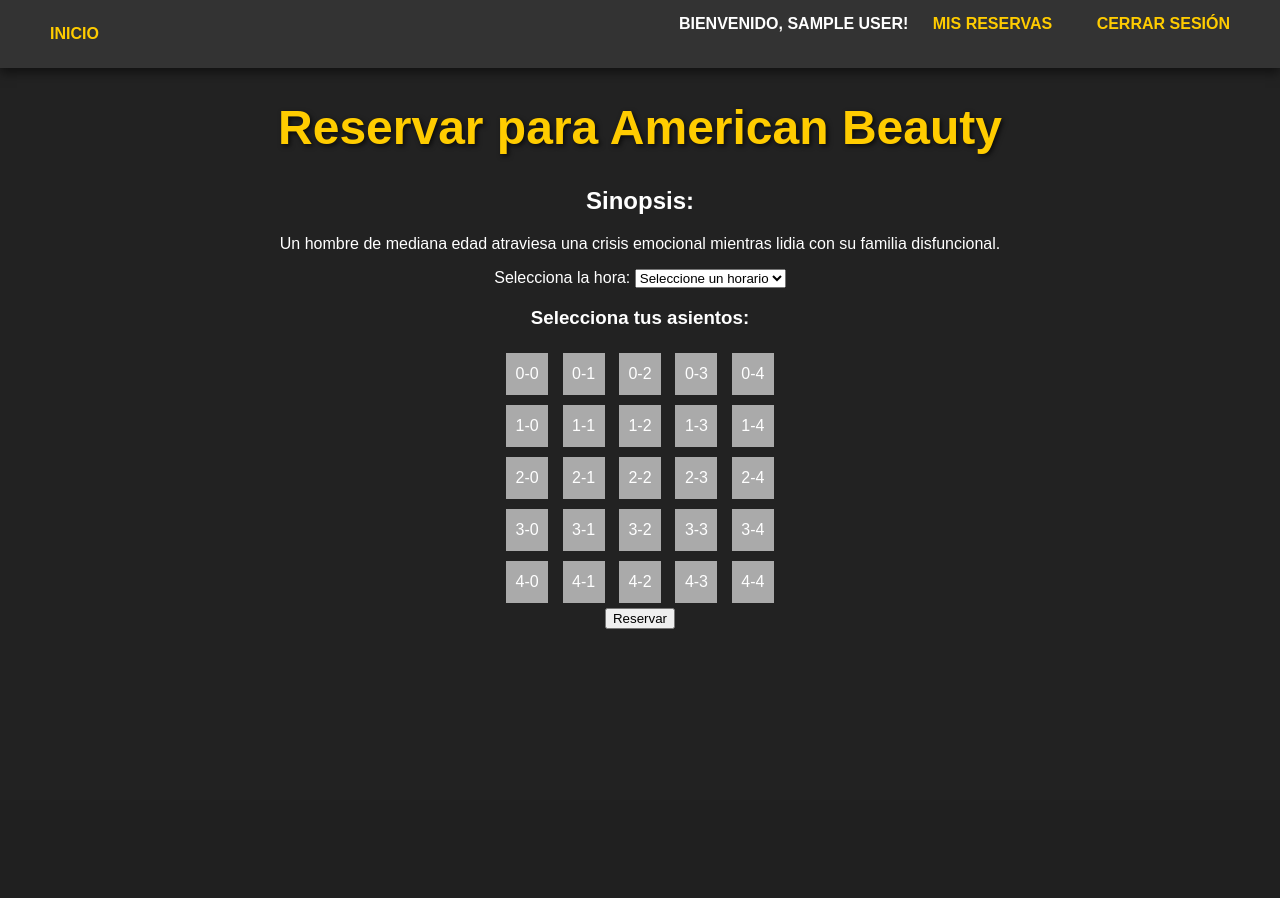
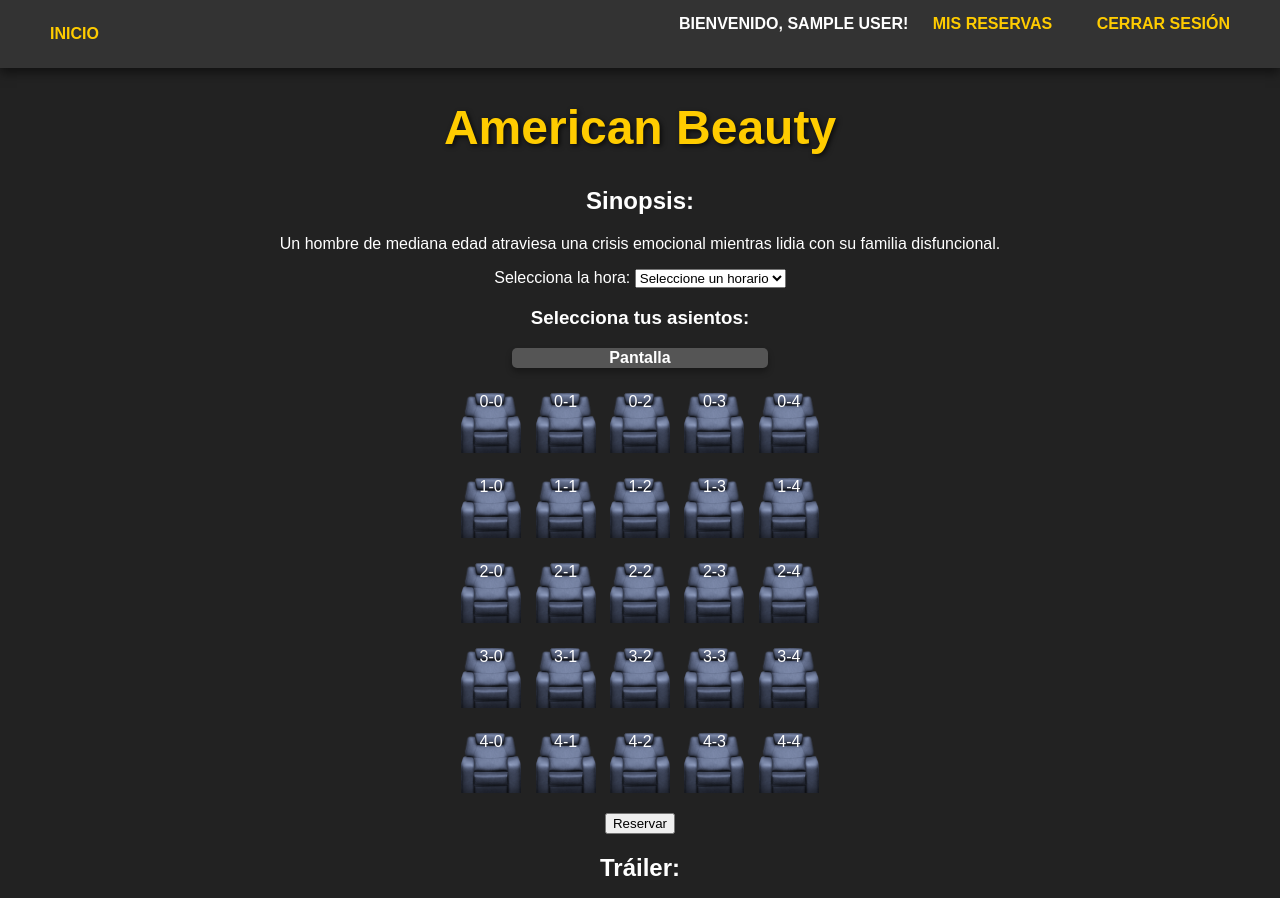
Before and after one commit to AdriM55/PROYECTOFINAL, a PHP site: page /pelicula.php?id=1 in a window 1280 px wide. Shown: the top 898 px of the page. Before the commit the page ends 629 px from the top, so only its background shows below. Run offline with PHP 8.4, Linux system fonts and the light colour scheme; the visitor is signed in with stand-in values (Sample User, id 1); data comes from the database, SQL or seed files in the repository; data that the repository does not hold is empty.

Commit message:
Add files via upload

```diff
--- a/cine/estilo.css
+++ b/cine/estilo.css
@@ -1,6 +1,6 @@
 /* Estilos generales */
 body {
-    font-family: 'Arial', sans-serif;
+    font-family: 'Jost', Sans-serif;
     background-color: #222;
     color: #fff;
     margin: 0;
@@ -104,3 +116,17 @@ h1 {
         width: 90%;
     }
 }
+
+/* Estilo para la pantalla */
+.pantalla {
+    width: 20%;
+    margin: auto;
+    background-color: #555;
+    color: #fff;
+    text-align: center;
+    line-height: 20px;
+    margin-bottom: 20px;
+    font-weight: bold;
+    border-radius: 5px;
+    box-shadow: 0 4px 6px rgba(0, 0, 0, 0.3);
+}
--- a/cine/pelicula.php
+++ b/cine/pelicula.php
@@ -71,19 +71,27 @@ if (!empty($_GET['horario_id'])) {
     /* Estilos básicos para los asientos */
     .asiento {
         display: inline-block;
-            width: 40px;
-            height: 40px;
+        width: 60px;
+        height: 60px;
         margin: 5px;
-            background-color: #aaa;
-            border: 1px solid #aaa;
-            line-height: 40px;
+        background-image: url('img/disponible.png'); /* Imagen por defecto */
+        background-size: cover;
         cursor: pointer;
+        margin-bottom: 20px;
     }
-        /* Asientos ocupados tienen un color distinto y no se pueden seleccionar */
-        .asiento.ocupado { background-color: #ff6b6b; cursor: not-allowed; }
-        /* Asientos seleccionados tienen un color diferente */
-        .asiento.seleccionado { background-color: #76b852; color: #fff; }
+
+    /* Asientos ocupados tienen una imagen distinta y no se pueden seleccionar */
+    .asiento.ocupado {
+        background-image: url('img/ocupado.png');
+        cursor: not-allowed;
+    }
+
+    /* Asientos seleccionados tienen una imagen distinta */
+    .asiento.seleccionado {
+        background-image: url('img/seleccionado.png');
+    }
 </style>
+
 </head>
 <body>
     <!-- Barra de navegación -->
@@ -106,7 +114,7 @@ if (!empty($_GET['horario_id'])) {
     </header>
 
     <!-- Título y sinopsis de la película -->
-    <h1>Reservar para <?php echo htmlspecialchars($pelicula['titulo']); ?></h1>
+    <h1><?php echo htmlspecialchars($pelicula['titulo']); ?></h1>
 
     <div class="sinopsis">
         <h2>Sinopsis:</h2>
@@ -131,6 +139,10 @@ if (!empty($_GET['horario_id'])) {
         <!-- Contenedor de los asientos -->
         <div class="asientos-container">
             <h3>Selecciona tus asientos:</h3>
+
+                <!-- Línea que representa la pantalla -->
+                <div class="pantalla">Pantalla</div>
+
             <input type="hidden" name="asientos" id="asientosSeleccionados">  <!-- Campo oculto para almacenar los asientos seleccionados -->
             <?php for ($i = 0; $i < 5; $i++): ?>
                 <?php for ($j = 0; $j < 5; $j++): ?>
@@ -149,5 +161,10 @@ if (!empty($_GET['horario_id'])) {
         </div>
         <button type="submit">Reservar</button>  <!-- Botón para enviar el formulario de reserva -->
     </form>
+
+    <!-- Trailer -->
+            <h2>Tráiler:</h2>
+            <iframe frameborder="0" width="900" height="500" allowfullscreen="" src="<?php echo htmlspecialchars($pelicula['trailer']); ?>"></iframe>
+
 </body>
 </html>
```
Also changed, not shown: other parts of cine/estilo.css (+22 -10 lines), cine/index.php (+34 -6 lines). Lines whose indentation alone changed are shown as unchanged.
